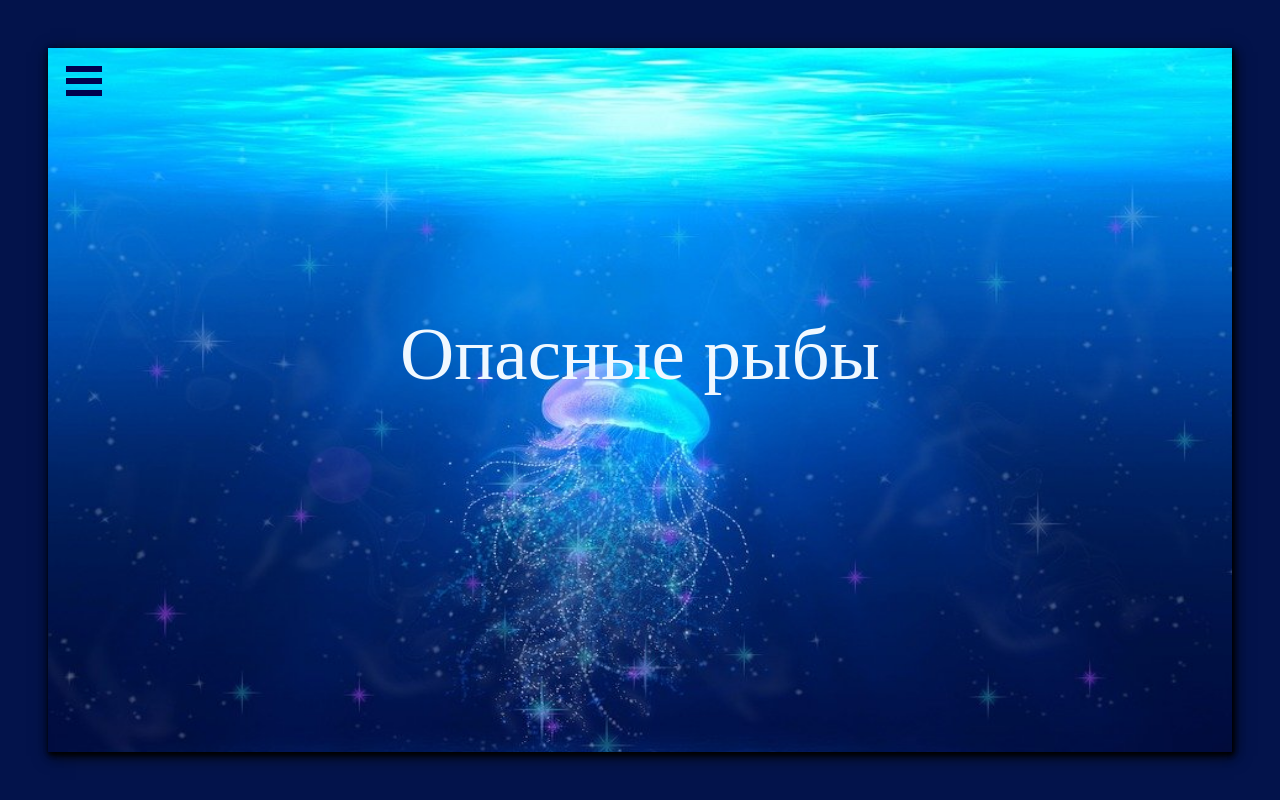
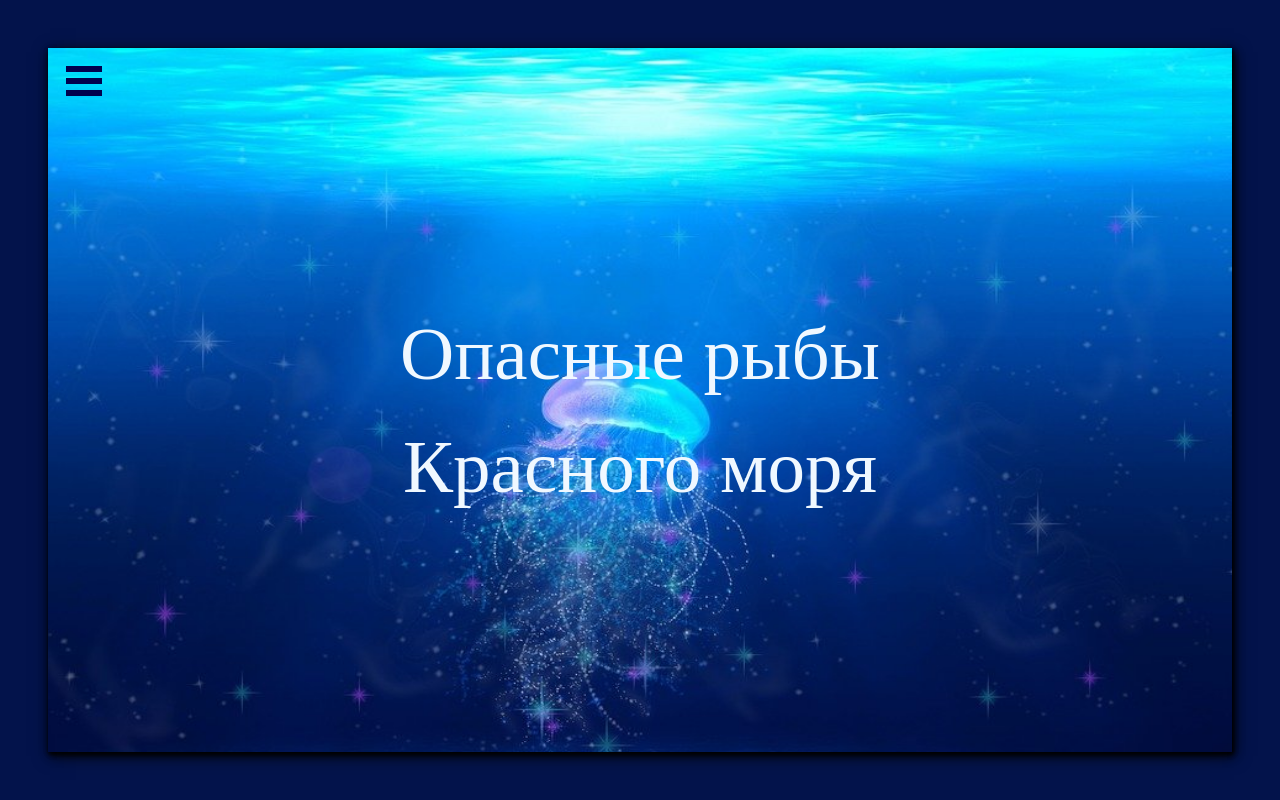
Before and after one commit to Dinuliat/fish-app, a React (Create React App) app: page /dangerous-fishes in a window 1280 px wide. Built offline with nearby package versions, Linux system fonts and the light colour scheme.

Commit message:
#fish-app4

```diff
--- a/src/dangerous-fishes.tsx
+++ b/src/dangerous-fishes.tsx
@@ -2,7 +2,7 @@ export const DangerousFishes = () => {
     return (
         <div className="h-100 p-5">
             <div className="MagicContainer h-100 w-100">
-                <div className="DangerousFishesName">Опасные рыбы</div>
+                <div className="DangerousFishesName">Опасные рыбы Красного моря</div>
             </div>
         </div>
     )
--- a/src/safe-fishes.tsx
+++ b/src/safe-fishes.tsx
@@ -2,7 +2,7 @@ export const SafeFishes = () => {
     return (
         <div className="h-100 p-5">
             <div className="MagicContainer h-100 w-100">
-                <div className="SafeFishesName">Безопасные рыбы</div>
+                <div className="SafeFishesName">Безопасные рыбы Красного моря</div>
             </div>
         </div>
     )
```
